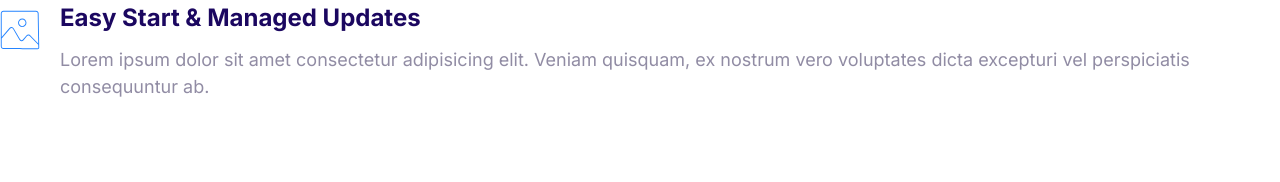
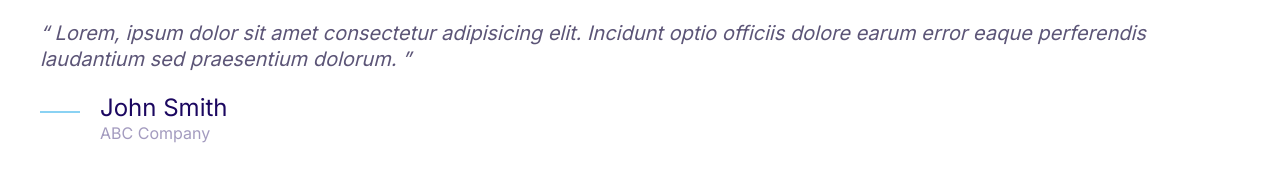
Before and after one commit to SaketKothari/cloudify, a plain HTML site: page index.html in a window 1280 px wide. Drawn offline with Linux system fonts and the light colour scheme.

Commit message:
Build the Quote component

```diff
--- a/css/styles.css
+++ b/css/styles.css
@@ -4,6 +4,7 @@
   --color-accent: #ff3400;
   --color-headings: #1b0760;
   --color-body: #918ca4;
+  --color-body-darker: #5c5577;
   --color-border: #ccc;
   --border-radius: 30px;
 }
@@ -424,3 +425,50 @@ a {
 .media__image {
   margin-top: 1rem;
 }
+
+/* Quotes */
+.quote {
+  font-size: 3rem;
+  font-style: italic;
+  color: var(--color-body-darker);
+  line-height: 1.3;
+}
+
+.quote__text::before {
+  content: open-quote;
+}
+
+.quote__text::after {
+  content: close-quote;
+}
+
+.quote__author {
+  font-size: 2rem;
+  font-weight: 500;
+  font-style: normal;
+  margin-bottom: 0;
+}
+
+.quote__organization {
+  color: var(--color-headings);
+  opacity: 0.4;
+  font-size: 1.5rem;
+  font-style: normal;
+}
+
+.quote__line {
+  position: relative;
+  bottom: 10px;
+}
+
+@media screen and (min-width: 1024px) {
+  .quote {
+    font-size: 2rem;
+  }
+  .quote__author {
+    font-size: 2.4rem;
+  }
+  .quote__organization {
+    font-size: 1.6rem;
+  }
+}
--- a/index.html
+++ b/index.html
@@ -14,20 +14,25 @@
     <link rel="stylesheet" href="css/styles.css" />
   </head>
   <body>
+    <blockquote class="quote">
+      <p class="quote__text">
+        Lorem, ipsum dolor sit amet consectetur adipisicing elit. Incidunt optio
+        officiis dolore earum error eaque perferendis laudantium sed praesentium
+        dolorum.
+      </p>
+      <footer>
         <div class="media">
           <div class="media__image">
-        <svg class="icon icon--primary">
-          <use xlink:href="images/sprite.svg#snap"></use>
+            <svg class="icon icon--primary quote__line">
+              <use xlink:href="images/sprite.svg#line"></use>
             </svg>
           </div>
           <div class="media__body">
-        <h3 class="media__title">Easy Start & Managed Updates</h3>
-        <p>
-          Lorem ipsum dolor sit amet consectetur adipisicing elit. Veniam
-          quisquam, ex nostrum vero voluptates dicta excepturi vel perspiciatis
-          consequuntur ab.
-        </p>
+            <h3 class="media__title quote__author">John Smith</h3>
+            <p class="quote__organization">ABC Company</p>
           </div>
         </div>
+      </footer>
+    </blockquote>
   </body>
 </html>
```
Also changed, not shown: components/quotes.html (added, +20 -0 lines). Lines whose indentation alone changed are shown as unchanged.
